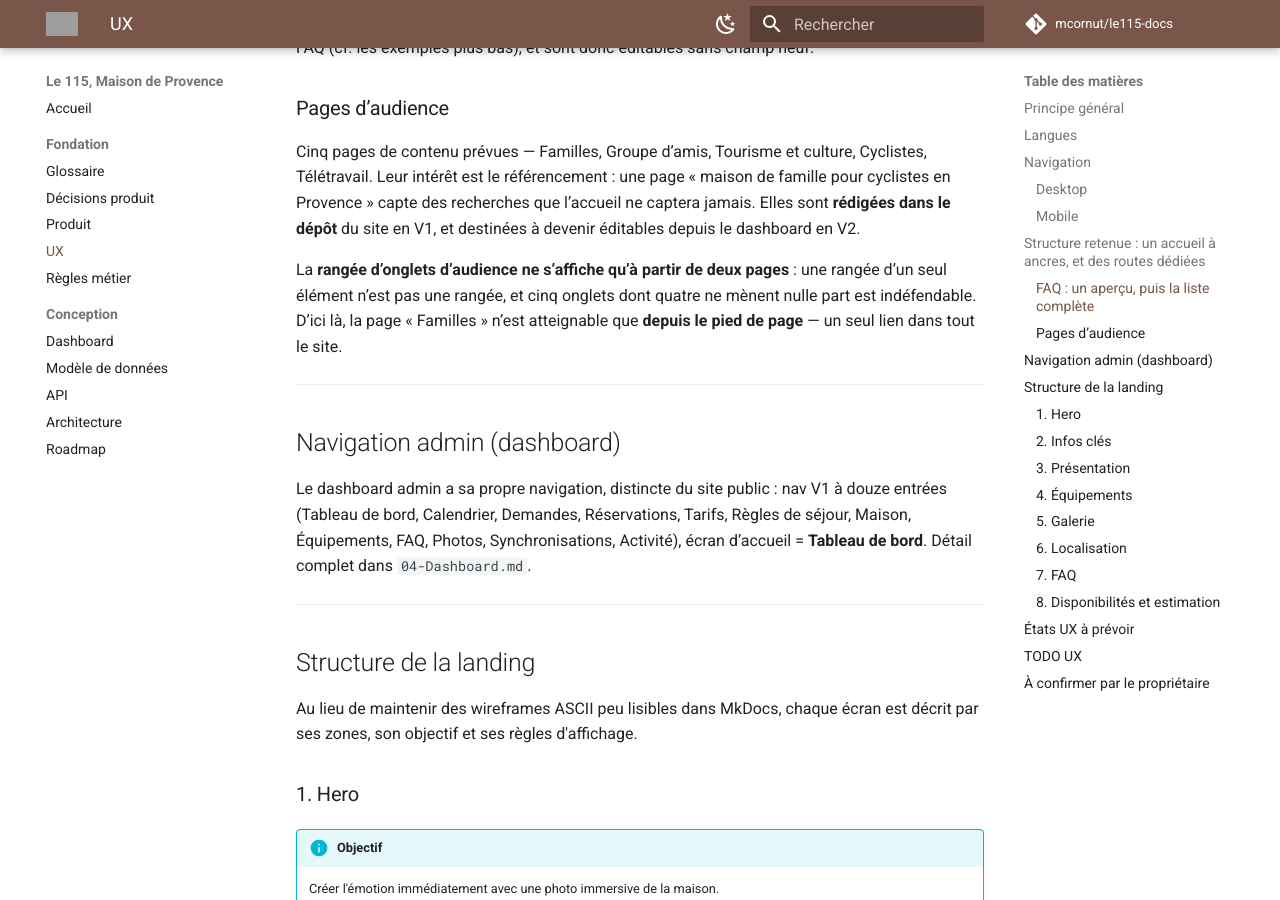
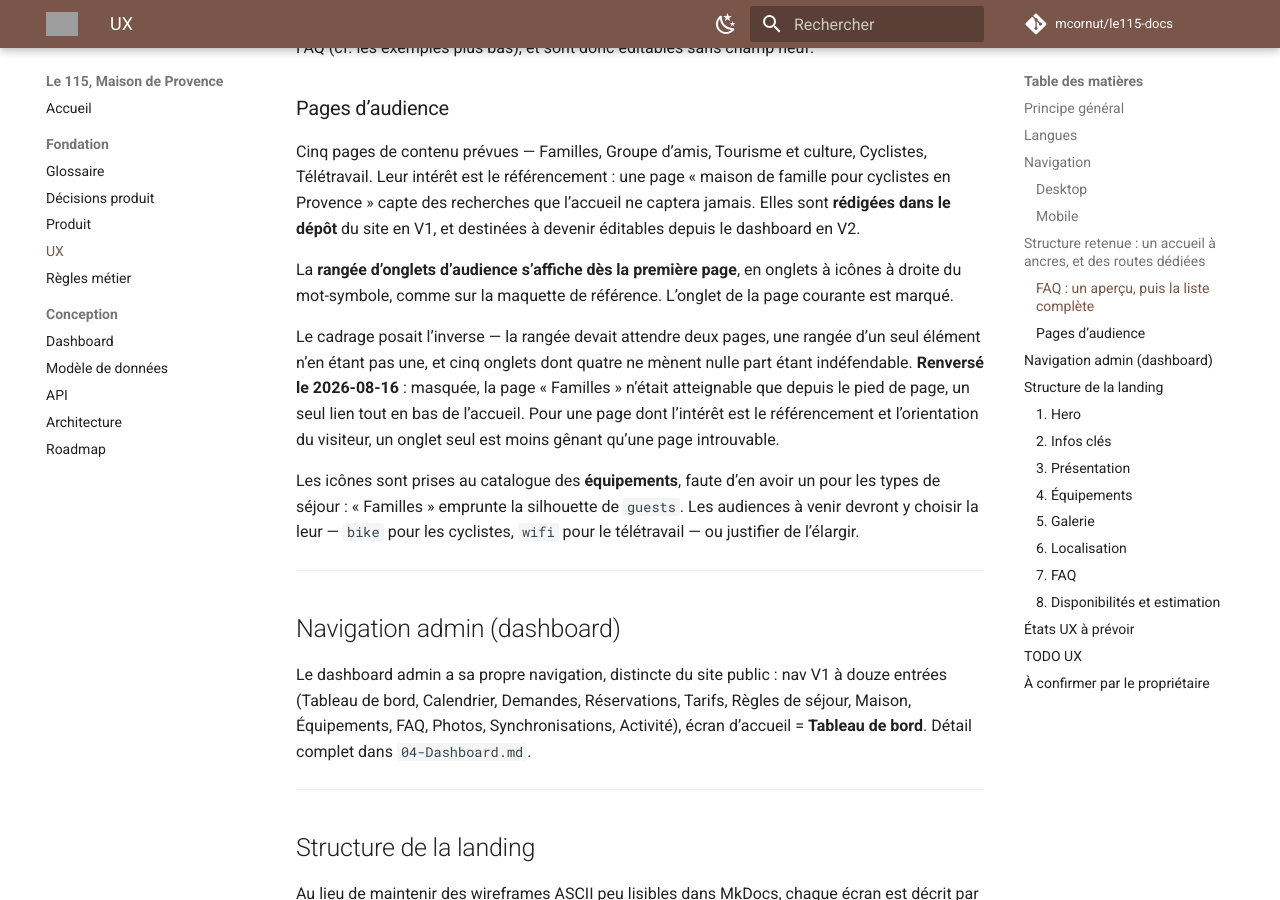
Before and after one commit to mcornut/le115-docs, an MkDocs documentation site: the page built from docs/02-UX.md, in a window 1280 px wide and 900 px high, scrolled down 2809 px. Built offline with MkDocs 1.6.1 and Material for MkDocs 9.7.7, drawn with Linux system fonts in a browser that asks for light colours; comment, search, counter and statistics services are not loaded; grey boxes are pictures that could not be loaded.

Commit message:
docs(ux): la rangée d’onglets d’audience s’affiche dès la première page
Le cadrage la faisait attendre deux pages, une rangée d’un seul élément n’en
étant pas une. Renversé sur arbitrage du propriétaire : masquée, la page
« Familles » n’était atteignable que depuis le pied de page, un seul lien tout
en bas de l’accueil. Pour une page dont l’intérêt est le référencement, un
onglet seul est moins gênant qu’une page introuvable.

Noté aussi : les icônes sont prises au catalogue des équipements, faute d’en
avoir un pour les types de séjour. Les audiences à venir devront y choisir la
leur ou justifier de l’élargir.

Aucun changement backend.

Co-Authored-By: Claude Opus 5 <noreply@anthropic.com>

```diff
--- a/docs/02-UX.md
+++ b/docs/02-UX.md
@@ -108,10 +108,21 @@ famille pour cyclistes en Provence » capte des recherches que l’accueil ne ca
 jamais. Elles sont **rédigées dans le dépôt** du site en V1, et destinées à devenir
 éditables depuis le dashboard en V2.
 
-La **rangée d’onglets d’audience ne s’affiche qu’à partir de deux pages** : une rangée
-d’un seul élément n’est pas une rangée, et cinq onglets dont quatre ne mènent nulle
-part est indéfendable. D’ici là, la page « Familles » n’est atteignable que **depuis le
-pied de page** — un seul lien dans tout le site.
+La **rangée d’onglets d’audience s’affiche dès la première page**, en onglets à icônes à
+droite du mot-symbole, comme sur la maquette de référence. L’onglet de la page courante
+est marqué.
+
+Le cadrage posait l’inverse — la rangée devait attendre deux pages, une rangée d’un seul
+élément n’en étant pas une, et cinq onglets dont quatre ne mènent nulle part étant
+indéfendable. **Renversé le 2026-08-16** : masquée, la page « Familles » n’était
+atteignable que depuis le pied de page, un seul lien tout en bas de l’accueil. Pour une
+page dont l’intérêt est le référencement et l’orientation du visiteur, un onglet seul est
+moins gênant qu’une page introuvable.
+
+Les icônes sont prises au catalogue des **équipements**, faute d’en avoir un pour les
+types de séjour : « Familles » emprunte la silhouette de `guests`. Les audiences à venir
+devront y choisir la leur — `bike` pour les cyclistes, `wifi` pour le télétravail — ou
+justifier de l’élargir.
 
 ---
 
```
